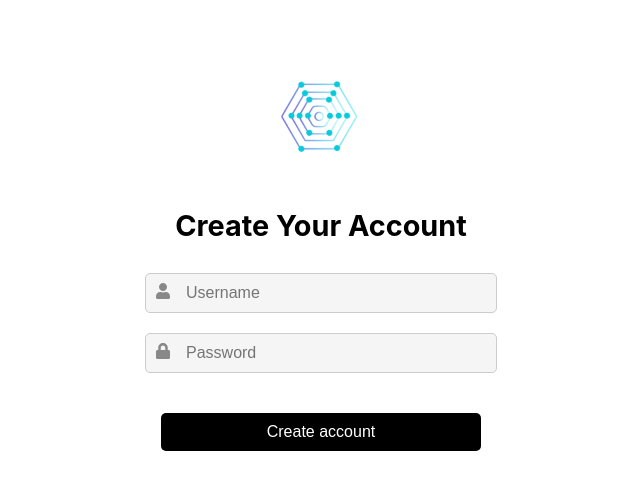
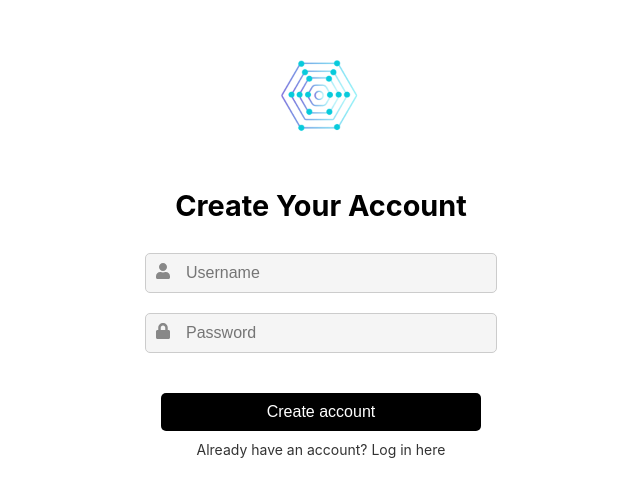
Before and after one commit to yiiihsuan/frontend-dev, a React (Create React App) app in the folder frontend/: page /sign-up in a window 1280 px wide. Shown: the part 143-640 px from the top of the page, without its empty margins (319-959 px from the left). Built offline with nearby package versions, Linux system fonts and the light colour scheme.

Commit message:
fix: sig in text

```diff
--- a/frontend/src/pages/SignupPage.js
+++ b/frontend/src/pages/SignupPage.js
@@ -64,6 +64,7 @@ const Button = styled.button`
     background-color: #333333;
   }
 `;
+
 
 const LoginText = styled.p`
   margin-top: 10px;
@@ -139,6 +140,13 @@ const SignUpPage = () => {
         <Button onClick={handleSignUp} disabled={mutation.isLoading}>
           {mutation.isLoading ? 'Creating account...' : 'Create account'}
         </Button>
+
+        <LoginText>
+        Already have an account?{' '}
+        <span onClick={() => navigate('/')} style={{ cursor: 'pointer' }}>
+          Log in here
+        </span>
+      </LoginText>
       </Container>
     );
   };
```
